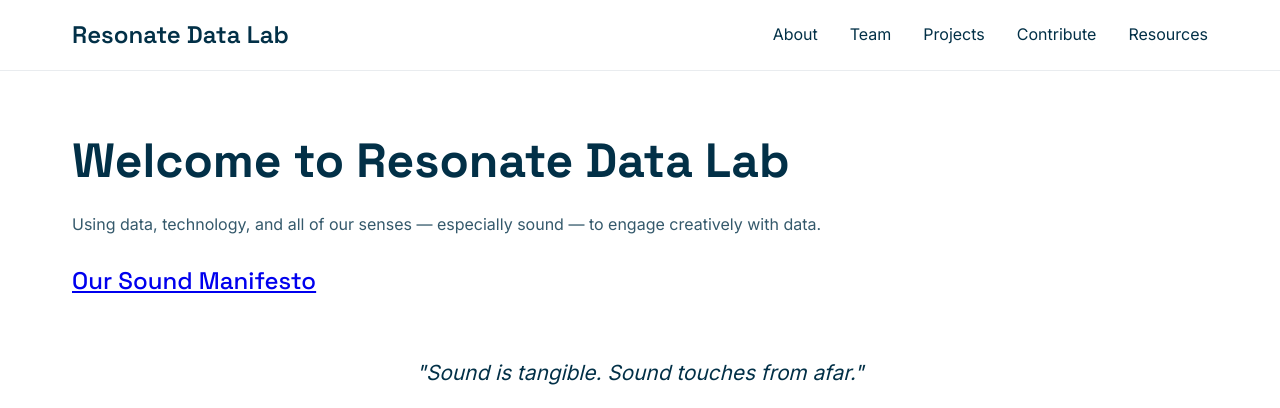
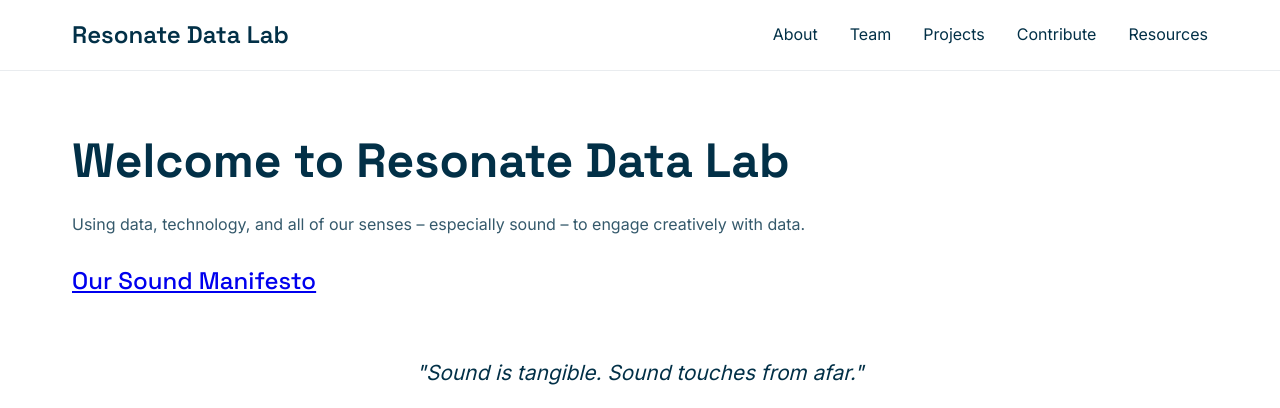
Before and after one commit to a421loop/Resonate-Data-Lab-Website-STRUCTURE, a Jekyll site: the page built from index.md, in a window 1280 px wide. Shown: the top 408 px of the page. Built offline with Jekyll 4.4.1, drawn with Linux system fonts in a browser that asks for light colours.

```diff
--- a/index.md
+++ b/index.md
@@ -5,7 +5,7 @@ title: "Our Sound Manifesto"
 
 
 # Welcome to Resonate Data Lab
-Using data, technology, and all of our senses --- especially sound --- to engage creatively with data.
+Using data, technology, and all of our senses -- especially sound -- to engage creatively with data.
 <div class="manifesto-section">
   <div class="manifesto-content">
     <h3>
```
